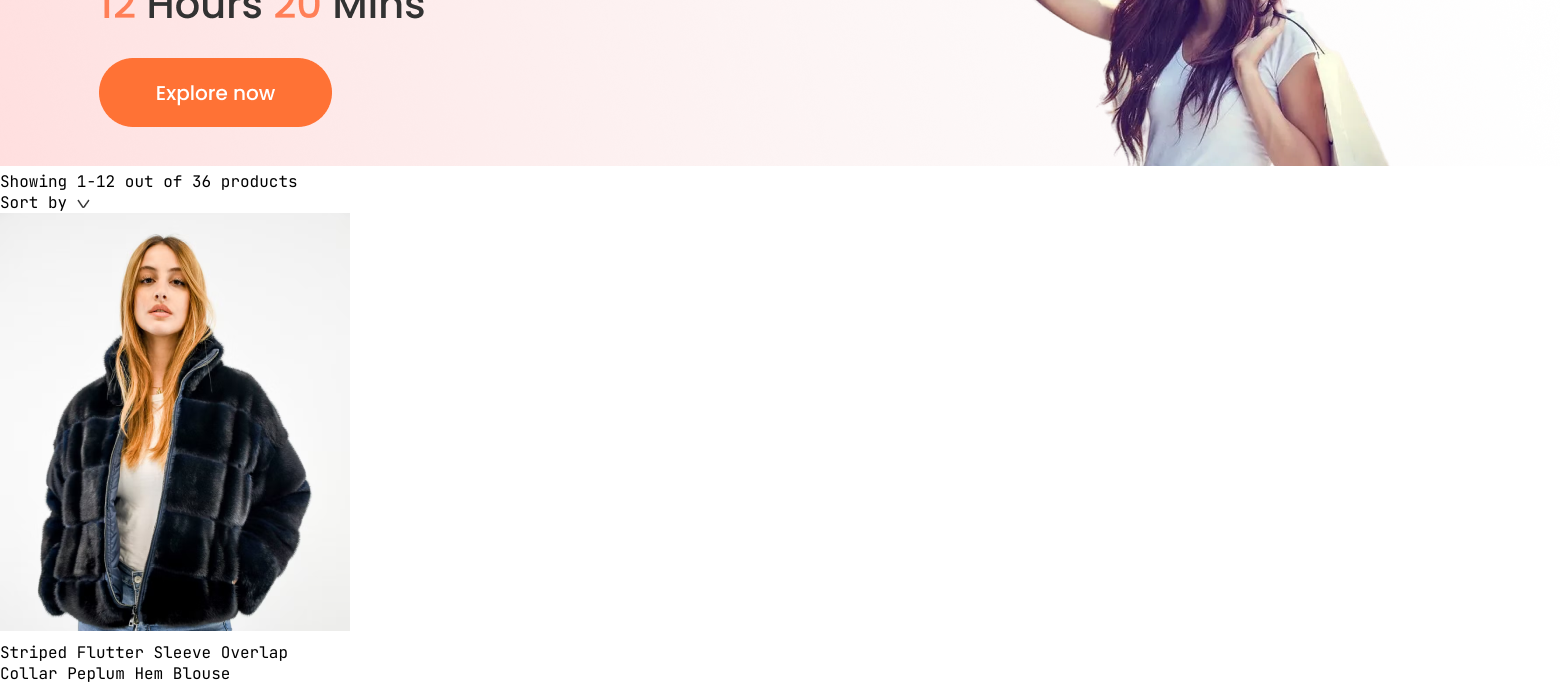
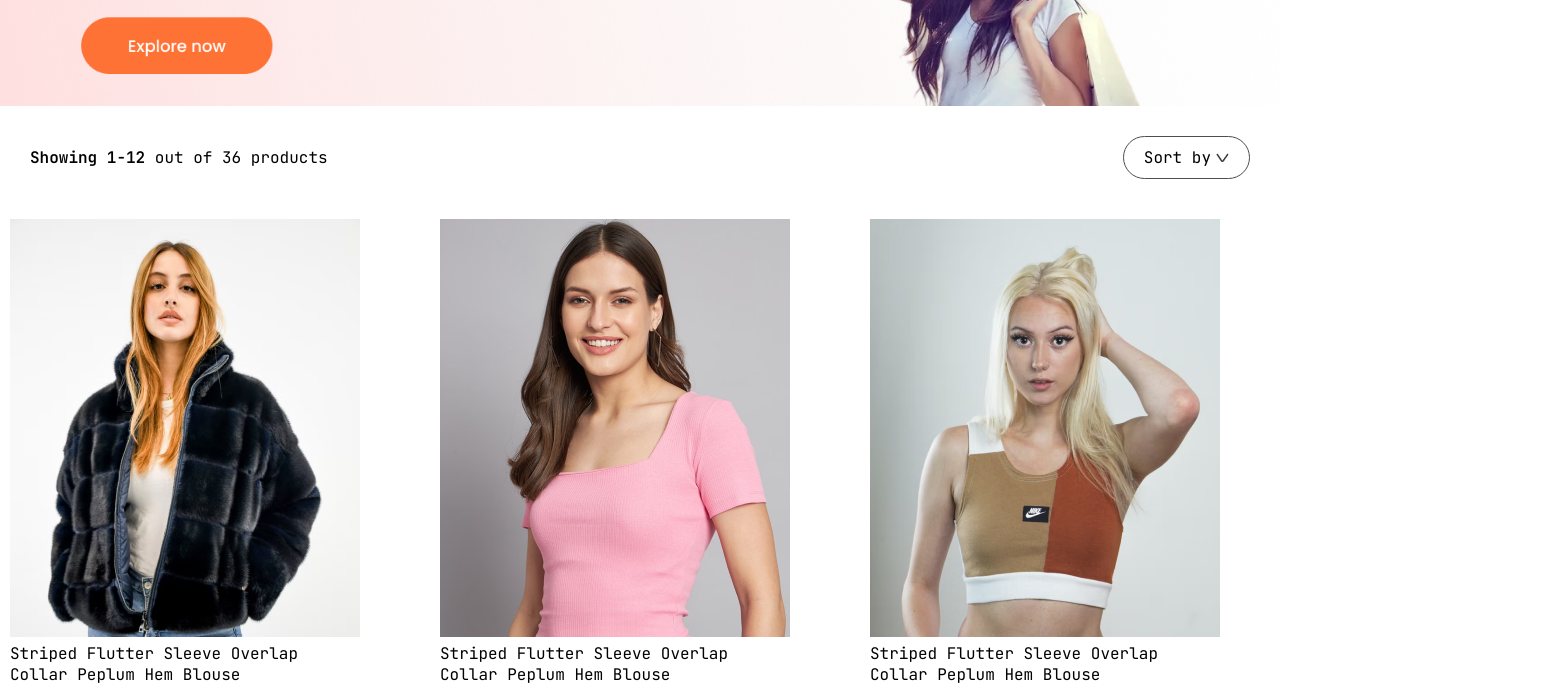
Before and after one commit to kixxpy/reactStore_e-commerce, a React (Create React App) app: page /womens in a window 1280 px wide. Shown: the part 280-970 px from the top of the page, 1560 px wide, since content can reach past the window. Built offline with nearby package versions, Linux system fonts and the light colour scheme.

Commit message:
add css shop category

```diff
--- a/src/components/Footer/Footer.module.css
+++ b/src/components/Footer/Footer.module.css
@@ -25,15 +25,13 @@
 	display: flex;
 	gap: 20px;
 }
+
 .social_icon_container {
 	padding: 10px;
 	padding-bottom: 6px;
 	background: var(--white);
 	border: 1px solid var(--black);
 	cursor: pointer;
-}
-.social_icon_container:hover {
-	border: 1px solid var(--red);
 }
 .copyright {
 	display: flex;
--- a/src/pages/ShopCategory.jsx
+++ b/src/pages/ShopCategory.jsx
@@ -1,4 +1,4 @@
-import React, { useContext } from 'react';
+import React from 'react';
 import styles from './css/ShopCategory.module.css';
 import { ShopContext } from '../context/ShopContext';
 import dropdown_icon from '../components/assets/dropdown_icon.png';
@@ -15,7 +15,8 @@ export const ShopCategory = (props) => {
 					<span>Showing 1-12</span> out of 36 products
 				</p>
 				<div className={styles.sort}>
-					Sort by <img src={dropdown_icon} alt="" />
+					<div>Sort by </div>
+					<div><img src={dropdown_icon} alt="" /></div>
 				</div>
 			</div>
 			<div className={styles.products}>
@@ -36,6 +37,9 @@ export const ShopCategory = (props) => {
 					}
 				})}
 			</div>
+			<div className={styles.loarmore}>
+				Explore More
+			</div>
 		</div>
 	);
 };
--- a/src/pages/css/ShopCategory.module.css
+++ b/src/pages/css/ShopCategory.module.css
@@ -0,0 +1,44 @@
+.shop_category img {
+	max-width: 1280px;
+	display: block;
+	background-repeat: no-repeat;
+	object-fit: cover;
+}
+.index_sort {
+	display: flex;
+	margin: 30px 30px;
+	justify-content: space-between;
+	align-items: center;
+}
+.index_sort p span {
+	font-weight: 600;
+}
+.sort {
+	display: flex;
+	align-items: center;
+	padding: 10px 20px;
+	border-radius: 40px;
+	border: 1px solid var(--grey);
+	gap: 5px;
+	cursor: pointer;
+}
+.products {
+	display: grid;
+	grid-template-columns: 1fr 1fr 1fr;
+	gap: 30px;
+	padding: 10px;
+}
+.loarmore {
+	display: flex;
+	justify-content: center;
+	align-items: center;
+	margin: 150px auto;
+	width: 223px;
+	height: 69px;
+	border-radius: 75px;
+	background: var(--red);
+	color: var(--white);
+	font-size: 18px;
+	font-weight: 500;
+	cursor: pointer;
+}
```
